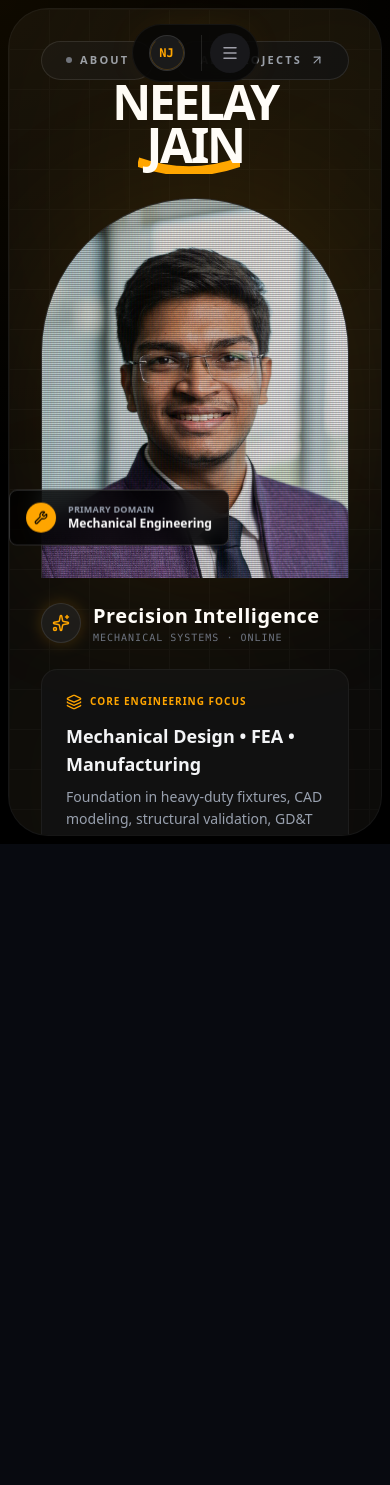
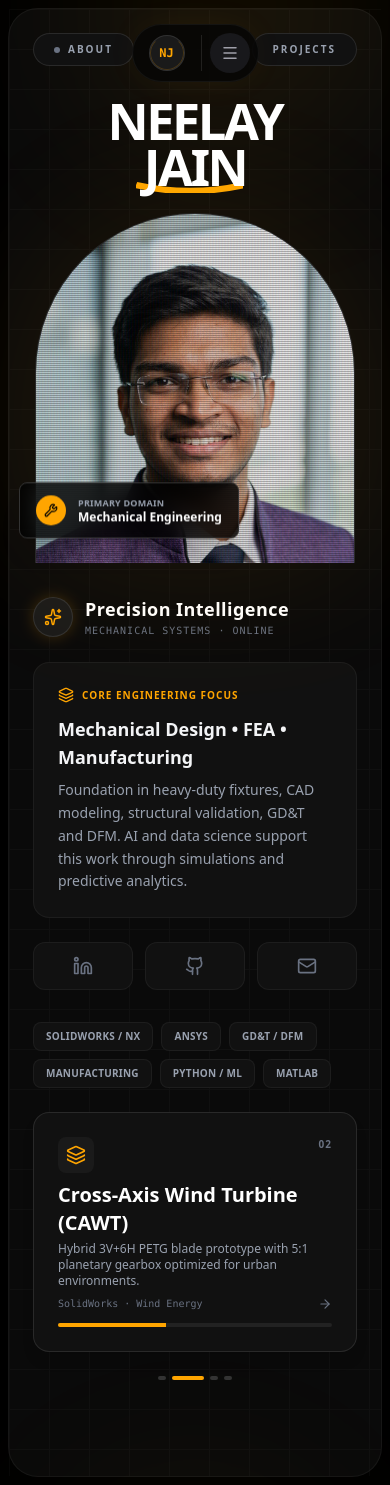
Before and after one commit to Neelayjain02/portfolio, a Next.js app: page / in a window 390 px wide. Before the commit the page ends 844 px from the top, so only its background shows below. Built offline with nearby package versions, Linux system fonts and the light colour scheme.

Commit message:
Update HomePage.jsx

```diff
--- a/components/HomePage.jsx
+++ b/components/HomePage.jsx
@@ -25,8 +25,8 @@ const projects = [
     desc: "Validated 450 MT & 24 MT lifting fixtures using NX FEA, Solid Edge and GD&T for shop-floor integration.",
     tech: "NX FEA · Solid Edge · GD&T",
     icon: <Wrench size={20} className="text-[#FFA500]" />,
-    href: "/lnt_report", // Links to the separate report page
-    isReport: true, // Flag to open in new tab
+    href: "/lnt_report",
+    isReport: true,
   },
   {
     id: 2,
@@ -35,7 +35,7 @@ const projects = [
     desc: "Hybrid 3V+6H PETG blade prototype with 5:1 planetary gearbox optimized for urban environments.",
     tech: "SolidWorks · Wind Energy",
     icon: <Layers size={20} className="text-[#FFA500]" />,
-    href: "/projects#cawt", // Deep link to project card
+    href: "/projects#cawt",
   },
   {
     id: 3,
@@ -44,7 +44,7 @@ const projects = [
     desc: "CNN-based thermal imaging model classifying 6 bearing conditions with ~99.8% accuracy.",
     tech: "TensorFlow · Thermal Imaging",
     icon: <Database size={20} className="text-[#FFA500]" />,
-    href: "/projects#bearing-ai", // Deep link to project card
+    href: "/projects#bearing-ai",
   },
   {
     id: 4,
@@ -53,7 +53,7 @@ const projects = [
     desc: "AI-powered exoplanet detection web app built with React + Flask using Kepler mission data.",
     tech: "XGBoost · React · Flask",
     icon: <Globe size={20} className="text-[#FFA500]" />,
-    href: "/projects#spectra", // Deep link to project card
+    href: "/projects#spectra",
   },
 ];
 
@@ -87,7 +87,7 @@ export default function HomePage() {
     return () => clearInterval(timer);
   }, []);
 
-  // Global Mouse Tracking
+  // Global Mouse Tracking (Disabled on touch devices ideally, but harmless here)
   useEffect(() => {
     const handleMouseMove = (e) => {
       setMousePos({ x: e.clientX, y: e.clientY });
@@ -99,47 +99,49 @@ export default function HomePage() {
   const activeProject = projects[currentProject];
 
   return (
-    <main className="w-full h-screen bg-[#000000] p-2 md:p-6 overflow-hidden flex items-center justify-center font-sans selection:bg-[#FFA500] selection:text-black">
+    // UPDATED: Changed h-screen to min-h-screen and enabled overflow-y-auto for mobile scrolling
+    <main className="w-full min-h-screen lg:h-screen bg-[#000000] p-2 md:p-6 overflow-y-auto lg:overflow-hidden flex items-center justify-center font-sans selection:bg-[#FFA500] selection:text-black">
 
       {/* --- GLOBAL MOUSE TRACKING GLOW --- */}
       <div
-        className="pointer-events-none fixed inset-0 z-30 transition-opacity duration-300"
+        className="pointer-events-none fixed inset-0 z-30 transition-opacity duration-300 hidden lg:block"
         style={{
           background: `radial-gradient(800px circle at ${mousePos.x}px ${mousePos.y}px, rgba(255, 165, 0, 0.06), transparent 60%)`
         }}
       />
 
       {/* INNER CARD */}
-      <div className="relative w-full h-full max-w-[1600px] bg-[#0A0A0A] rounded-[40px] border border-white/5 overflow-hidden flex flex-col shadow-2xl z-20">
+      {/* UPDATED: h-full changed to min-h-full to allow growth on mobile */}
+      <div className="relative w-full min-h-full lg:h-full max-w-[1600px] bg-[#0A0A0A] rounded-[30px] lg:rounded-[40px] border border-white/5 overflow-visible lg:overflow-hidden flex flex-col shadow-2xl z-20 pb-8 lg:pb-0">
 
         {/* --- BACKGROUND FX --- */}
         <div className="absolute inset-0 z-0 pointer-events-none opacity-[0.15]"
           style={{ backgroundImage: "linear-gradient(#333 1px, transparent 1px), linear-gradient(90deg, #333 1px, transparent 1px)", backgroundSize: "40px 40px" }}
         />
-        <div className="absolute top-[-10%] left-[20%] w-[500px] h-[500px] bg-[#FFA500]/7 rounded-full blur-[120px] pointer-events-none" />
-        <div className="absolute bottom-[-20%] right-[10%] w-[420px] h-[420px] bg-[#FFA500]/4 rounded-full blur-[130px] pointer-events-none" />
+        <div className="absolute top-[-10%] left-[20%] w-[300px] lg:w-[500px] h-[300px] lg:h-[500px] bg-[#FFA500]/7 rounded-full blur-[80px] lg:blur-[120px] pointer-events-none" />
+        <div className="absolute bottom-[-20%] right-[10%] w-[300px] lg:w-[420px] h-[300px] lg:h-[420px] bg-[#FFA500]/4 rounded-full blur-[80px] lg:blur-[130px] pointer-events-none" />
 
         {/* --- HEADER ROW --- */}
         <motion.div
           initial={{ opacity: 0, y: -20 }}
           animate={{ opacity: 1, y: 0 }}
           transition={{ duration: 0.6, delay: 0.2 }}
-          className="flex justify-between items-center w-full px-8 md:px-12 pt-8 md:pt-10 z-20 shrink-0"
+          className="flex justify-between items-center w-full px-6 md:px-12 pt-6 md:pt-10 z-20 shrink-0 mb-4 lg:mb-0"
         >
           {/* ABOUT BUTTON */}
-          <Link href="/about" className="group relative px-6 py-2.5 bg-[#111] rounded-full border border-white/10 overflow-hidden transition-all hover:border-[#FFA500]/50 hover:shadow-[0_0_20px_rgba(255,165,0,0.3)] cursor-pointer z-40">
+          <Link href="/about" className="group relative px-5 py-2 lg:px-6 lg:py-2.5 bg-[#111] rounded-full border border-white/10 overflow-hidden transition-all hover:border-[#FFA500]/50 hover:shadow-[0_0_20px_rgba(255,165,0,0.3)] cursor-pointer z-40">
             <div className="absolute inset-0 bg-[#FFA500] translate-y-[101%] group-hover:translate-y-0 transition-transform duration-300 ease-[cubic-bezier(0.23,1,0.32,1)]" />
-            <span className="relative z-10 flex items-center gap-2 text-[11px] font-bold tracking-[0.2em] text-gray-400 group-hover:text-black transition-colors">
+            <span className="relative z-10 flex items-center gap-2 text-[10px] lg:text-[11px] font-bold tracking-[0.2em] text-gray-400 group-hover:text-black transition-colors">
               <div className="w-1.5 h-1.5 rounded-full bg-gray-500 group-hover:bg-black transition-colors" />
               ABOUT
             </span>
           </Link>
 
           {/* PROJECTS BUTTON */}
-          <Link href="/projects" className="group relative px-6 py-2.5 bg-[#111] rounded-full border border-white/10 overflow-hidden transition-all hover:border-[#FFA500]/50 hover:shadow-[0_0_20px_rgba(255,165,0,0.3)] cursor-pointer z-40">
+          <Link href="/projects" className="group relative px-5 py-2 lg:px-6 lg:py-2.5 bg-[#111] rounded-full border border-white/10 overflow-hidden transition-all hover:border-[#FFA500]/50 hover:shadow-[0_0_20px_rgba(255,165,0,0.3)] cursor-pointer z-40">
             <div className="absolute inset-0 bg-[#FFA500] translate-y-[101%] group-hover:translate-y-0 transition-transform duration-300 ease-[cubic-bezier(0.23,1,0.32,1)]" />
-            <span className="relative z-10 flex items-center gap-2 text-[11px] font-bold tracking-[0.2em] text-gray-400 group-hover:text-black transition-colors">
-              ALL PROJECTS <ArrowRight size={14} className="-rotate-45 group-hover:rotate-0 transition-transform duration-300" />
+            <span className="relative z-10 flex items-center gap-2 text-[10px] lg:text-[11px] font-bold tracking-[0.2em] text-gray-400 group-hover:text-black transition-colors">
+              PROJECTS <ArrowRight size={14} className="-rotate-45 group-hover:rotate-0 transition-transform duration-300 hidden sm:block" />
             </span>
           </Link>
         </motion.div>
@@ -149,10 +151,42 @@ export default function HomePage() {
           variants={container}
           initial="hidden"
           animate="visible"
-          className="flex-1 w-full grid grid-cols-1 lg:grid-cols-12 gap-6 px-8 md:px-12 pb-8 items-center relative z-10"
+          className="flex-1 w-full grid grid-cols-1 lg:grid-cols-12 gap-8 lg:gap-6 px-6 md:px-12 pb-8 items-center relative z-10"
         >
-          {/* === LEFT COLUMN === */}
-          <div className="lg:col-span-3 flex flex-col justify-center h-full gap-6 order-2 lg:order-1">
+
+          {/* === CENTER COLUMN (Mobile: Order 1 - First Visual Impact) === */}
+          <div className="lg:col-span-6 h-auto lg:h-full flex flex-col items-center justify-center order-1 lg:order-2 relative mt-4 lg:mt-0">
+
+            {/* Headline */}
+            <motion.h1 variants={itemAnim} className="text-[13vw] sm:text-7xl lg:text-7xl xl:text-8xl font-black text-white text-center leading-[0.9] tracking-tighter mb-6 lg:mb-8 z-20 mix-blend-screen">
+              NEELAY <br />
+              <span className="relative z-10 inline-block">
+                JAIN
+                <svg className="absolute w-[105%] h-4 lg:h-6 -bottom-1 lg:-bottom-2 -left-2 text-[#FFA500] -z-10" viewBox="0 0 100 20" preserveAspectRatio="none">
+                  <path d="M0 10 Q 50 25 100 10" stroke="currentColor" strokeWidth="8" fill="none" />
+                </svg>
+              </span>
+            </motion.h1>
+
+            {/* Image */}
+            <motion.div variants={itemAnim} className="relative w-full max-w-[320px] lg:max-w-[400px] h-[350px] sm:h-[45vh] lg:h-[55vh] z-10">
+              <div className="absolute inset-0 bg-[#FFA500] rounded-t-full blur-[80px] opacity-10" />
+              <div className="absolute inset-0 rounded-t-full overflow-hidden border border-white/10 border-b-0 bg-[#111]">
+                <Image src="/me3.jpg" alt="Neelay Jain" fill className="object-cover object-top opacity-90 hover:opacity-100 transition-opacity duration-500" priority />
+                <div className="absolute inset-0 bg-[linear-gradient(rgba(18,16,11,0)_50%,rgba(0,0,0,0.25)_50%),linear-gradient(90deg,rgba(255,0,0,0.06),rgba(0,255,0,0.02),rgba(0,0,255,0.06))] z-20 bg-[size:100%_2px,3px_100%] pointer-events-none" />
+              </div>
+              <motion.div animate={{ y: [0, -6, 0] }} transition={{ repeat: Infinity, duration: 5, ease: "easeInOut" }} className="absolute bottom-6 -left-4 lg:bottom-8 lg:-left-8 bg-[#000]/80 backdrop-blur-md border border-[#333] px-4 py-3 rounded-lg flex items-center gap-3 z-30 shadow-xl">
+                <div className="bg-[#FFA500] p-2 rounded-full text-black"><Wrench size={14} /></div>
+                <div>
+                  <p className="text-[9px] text-gray-400 font-bold uppercase tracking-wide">Primary Domain</p>
+                  <p className="text-xs font-bold text-white">Mechanical Engineering</p>
+                </div>
+              </motion.div>
+            </motion.div>
+          </div>
+
+          {/* === LEFT COLUMN (Mobile: Order 2 - Details) === */}
+          <div className="lg:col-span-3 flex flex-col justify-center h-auto lg:h-full gap-6 order-2 lg:order-1">
 
             {/* Header / Name */}
             <motion.div variants={itemAnim} className="flex items-center gap-3">
@@ -160,7 +194,7 @@ export default function HomePage() {
                 <Sparkles size={18} />
               </div>
               <div>
-                <h2 className="text-xl font-bold text-white tracking-wide">Precision Intelligence</h2>
+                <h2 className="text-lg lg:text-xl font-bold text-white tracking-wide">Precision Intelligence</h2>
                 <p className="text-[10px] text-gray-500 font-mono uppercase tracking-widest">Mechanical Systems · Online</p>
               </div>
             </motion.div>
@@ -179,54 +213,23 @@ export default function HomePage() {
 
             {/* Social Links */}
             <motion.div variants={itemAnim} className="flex gap-3 z-40">
-              <a href="https://www.linkedin.com/in/neelayjain02" target="_blank" rel="noreferrer" className="w-12 h-12 rounded-xl bg-[#111] border border-white/5 flex items-center justify-center text-gray-500 hover:text-[#FFA500] hover:border-[#FFA500]/50 hover:bg-[#FFA500]/5 transition-all">
+              <a href="https://www.linkedin.com/in/neelayjain02" target="_blank" rel="noreferrer" className="flex-1 lg:flex-none h-12 rounded-xl bg-[#111] border border-white/5 flex items-center justify-center text-gray-500 hover:text-[#FFA500] hover:border-[#FFA500]/50 hover:bg-[#FFA500]/5 transition-all">
                 <Linkedin size={20} />
               </a>
-              <a href="https://github.com/Neelayjain02" target="_blank" rel="noreferrer" className="w-12 h-12 rounded-xl bg-[#111] border border-white/5 flex items-center justify-center text-gray-500 hover:text-[#FFA500] hover:border-[#FFA500]/50 hover:bg-[#FFA500]/5 transition-all">
+              <a href="https://github.com/Neelayjain02" target="_blank" rel="noreferrer" className="flex-1 lg:flex-none h-12 rounded-xl bg-[#111] border border-white/5 flex items-center justify-center text-gray-500 hover:text-[#FFA500] hover:border-[#FFA500]/50 hover:bg-[#FFA500]/5 transition-all">
                 <Github size={20} />
               </a>
-              <a href="mailto:neelayjain957@gmail.com" className="w-12 h-12 rounded-xl bg-[#111] border border-white/5 flex items-center justify-center text-gray-500 hover:text-[#FFA500] hover:border-[#FFA500]/50 hover:bg-[#FFA500]/5 transition-all">
+              <a href="mailto:neelayjain957@gmail.com" className="flex-1 lg:flex-none h-12 rounded-xl bg-[#111] border border-white/5 flex items-center justify-center text-gray-500 hover:text-[#FFA500] hover:border-[#FFA500]/50 hover:bg-[#FFA500]/5 transition-all">
                 <Mail size={20} />
               </a>
             </motion.div>
           </div>
 
-          {/* === CENTER COLUMN === */}
-          <div className="lg:col-span-6 h-full flex flex-col items-center justify-center order-1 lg:order-2 relative">
-
-            {/* Headline */}
-            <motion.h1 variants={itemAnim} className="text-5xl md:text-7xl xl:text-8xl font-black text-white text-center leading-[0.9] tracking-tighter mb-8 z-20 mix-blend-screen">
-              NEELAY <br />
-              <span className="relative z-10 inline-block">
-                JAIN
-                <svg className="absolute w-[105%] h-6 -bottom-2 -left-2 text-[#FFA500] -z-10" viewBox="0 0 100 20" preserveAspectRatio="none">
-                  <path d="M0 10 Q 50 25 100 10" stroke="currentColor" strokeWidth="8" fill="none" />
-                </svg>
-              </span>
-            </motion.h1>
-
-            {/* Image */}
-            <motion.div variants={itemAnim} className="relative w-full max-w-[400px] h-[45vh] lg:h-[55vh] z-10">
-              <div className="absolute inset-0 bg-[#FFA500] rounded-t-full blur-[80px] opacity-10" />
-              <div className="absolute inset-0 rounded-t-full overflow-hidden border border-white/10 border-b-0 bg-[#111]">
-                <Image src="/me3.jpg" alt="Neelay Jain" fill className="object-cover object-top opacity-90 hover:opacity-100 transition-opacity duration-500" priority />
-                <div className="absolute inset-0 bg-[linear-gradient(rgba(18,16,11,0)_50%,rgba(0,0,0,0.25)_50%),linear-gradient(90deg,rgba(255,0,0,0.06),rgba(0,255,0,0.02),rgba(0,0,255,0.06))] z-20 bg-[size:100%_2px,3px_100%] pointer-events-none" />
-              </div>
-              <motion.div animate={{ y: [0, -6, 0] }} transition={{ repeat: Infinity, duration: 5, ease: "easeInOut" }} className="absolute bottom-8 -left-8 bg-[#000]/80 backdrop-blur-md border border-[#333] px-4 py-3 rounded-lg flex items-center gap-3 z-30">
-                <div className="bg-[#FFA500] p-2 rounded-full text-black"><Wrench size={14} /></div>
-                <div>
-                  <p className="text-[9px] text-gray-400 font-bold uppercase tracking-wide">Primary Domain</p>
-                  <p className="text-xs font-bold text-white">Mechanical Engineering</p>
-                </div>
-              </motion.div>
-            </motion.div>
-          </div>
-
-          {/* === RIGHT COLUMN === */}
-          <div className="lg:col-span-3 flex flex-col justify-center h-full gap-6 order-3 lg:order-3">
+          {/* === RIGHT COLUMN (Mobile: Order 3 - Projects) === */}
+          <div className="lg:col-span-3 flex flex-col justify-center h-auto lg:h-full gap-6 order-3 lg:order-3 mb-8 lg:mb-0">
 
             {/* Tech Stack */}
-            <motion.div variants={itemAnim} className="flex flex-wrap justify-center lg:justify-end gap-2">
+            <motion.div variants={itemAnim} className="flex flex-wrap justify-start lg:justify-end gap-2">
               {["SolidWorks / NX", "ANSYS", "GD&T / DFM", "Manufacturing", "Python / ML", "MATLAB"].map((skill) => (
                 <span key={skill} className="px-3 py-1.5 rounded-lg border border-white/5 bg-[#111] text-[10px] font-bold text-gray-400 uppercase tracking-wide hover:text-white hover:border-[#FFA500]/50 transition-colors cursor-default">
                   {skill}
```
